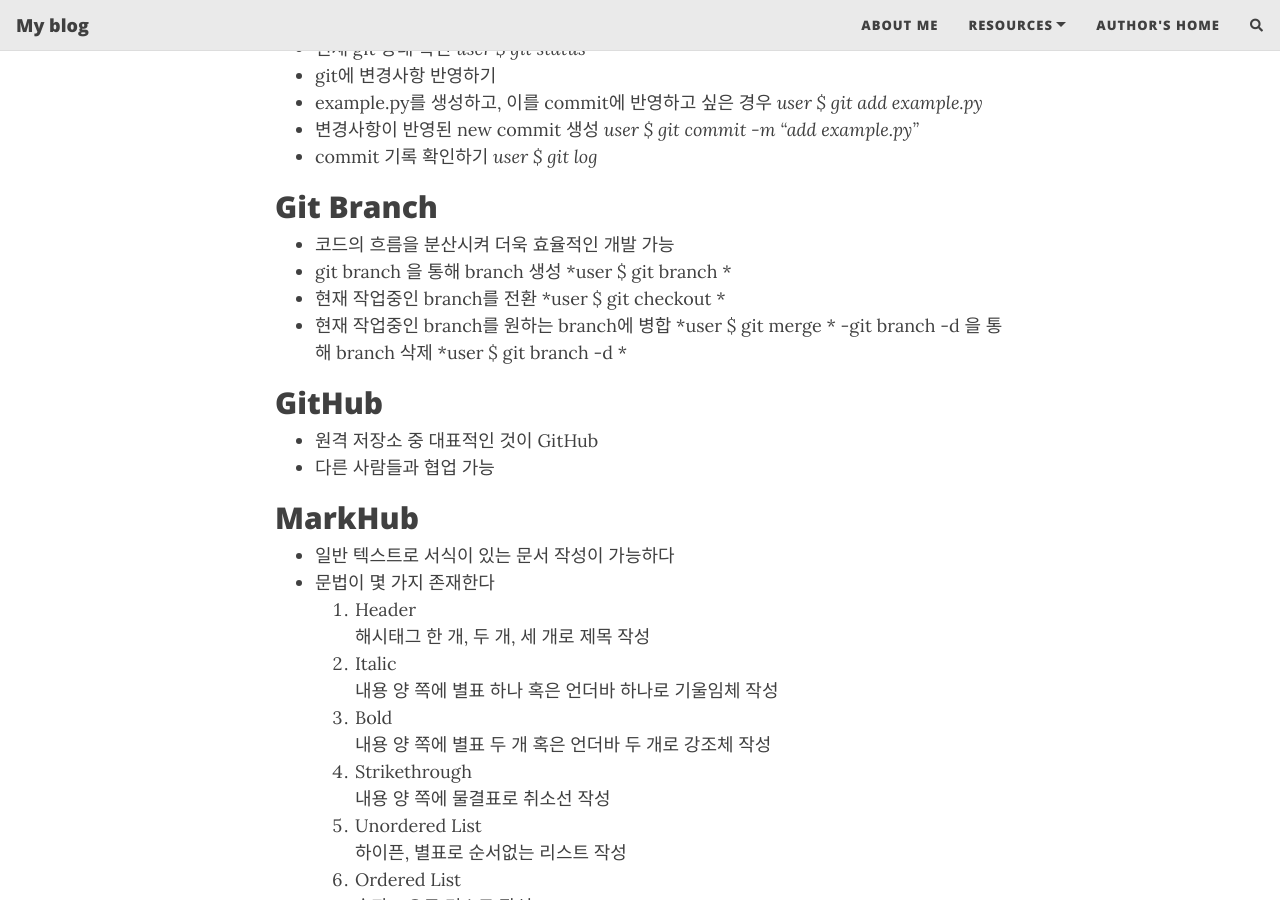
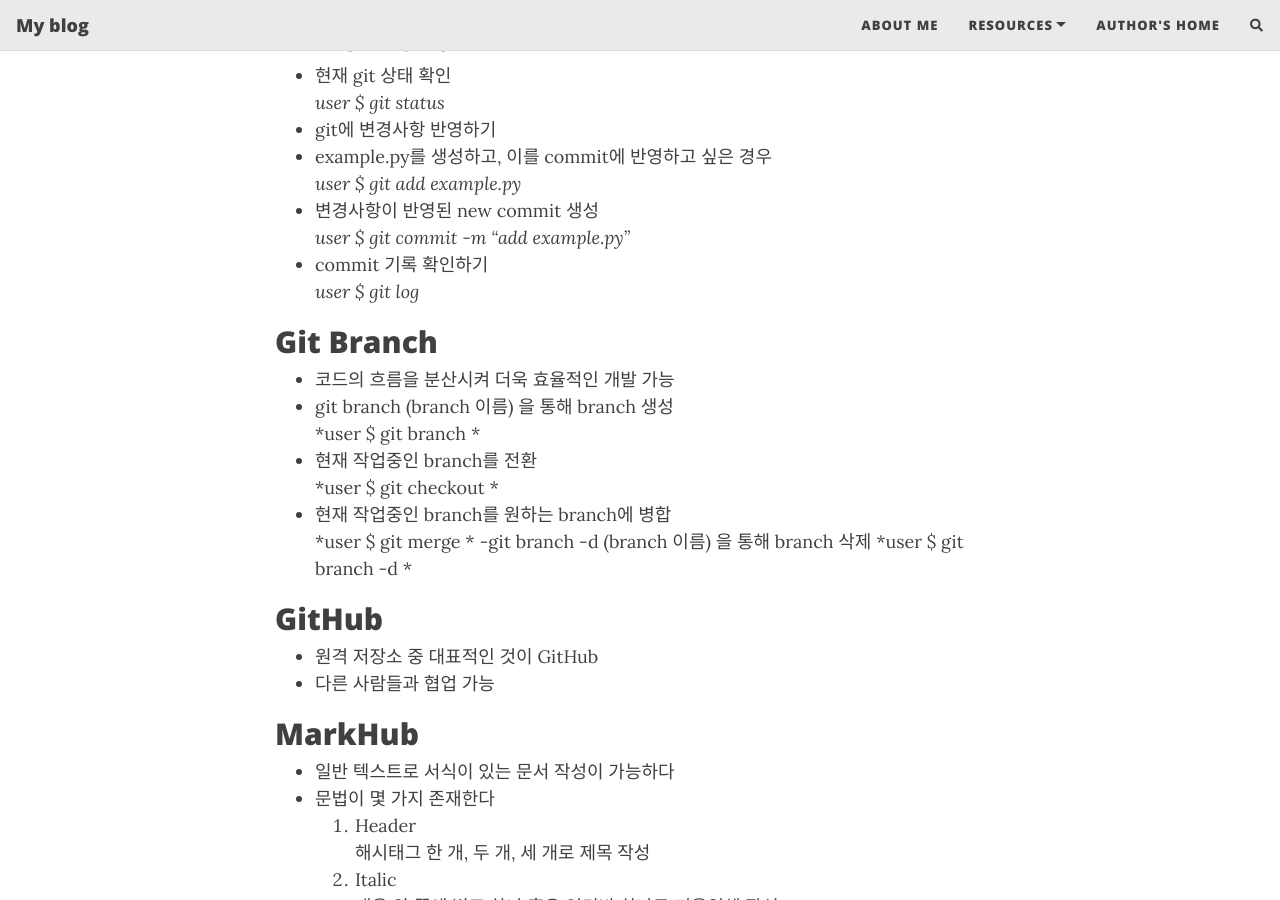
Before and after one commit to JongAh1224/JongAh1224.github.io, a Jekyll site: the page built from _posts/2021-12-16-What-I-learned.md, in a window 1280 px wide and 900 px high, scrolled down 398 px. Built offline with Jekyll 4.4.1, drawn with Linux system fonts in a browser that asks for light colours; nearby versions of some CDN libraries; comment, search, counter and statistics services are not loaded.

Commit message:
포스트 수정 3차

```diff
--- a/_posts/2021-12-16-What-I-learned.md
+++ b/_posts/2021-12-16-What-I-learned.md
@@ -15,26 +15,26 @@ comments: true
 ## Git 파일 상태
 
 - 현재 git 상태 확인
-*user $ git status*
+ *user $ git status*
 - git에 변경사항 반영하기
 - example.py를 생성하고, 이를 commit에 반영하고 싶은 경우
-*user $ git add example.py*
+ *user $ git add example.py*
 - 변경사항이 반영된 new commit 생성
-*user $ git commit -m "add example.py"*
+ *user $ git commit -m "add example.py"*
 - commit 기록 확인하기
-*user $ git log*
+ *user $ git log*
 
 ## Git Branch
 
 - 코드의 흐름을 분산시켜 더욱 효율적인 개발 가능
-- git branch <branch 이름> 을 통해 branch 생성
+- git branch (branch 이름) 을 통해 branch 생성
  *user $ git branch <branch_name>*
 - 현재 작업중인 branch를 전환
-*user $ git checkout <branch_name>*
+ *user $ git checkout <branch_name>*
 - 현재 작업중인 branch를 원하는 branch에 병합
-*user $ git merge <branch_name>*
--git branch -d <branch 이름> 을 통해 branch 삭제
-*user $ git branch -d <branch_name>*
+ *user $ git merge <branch_name>*
+-git branch -d (branch 이름) 을 통해 branch 삭제
+ *user $ git branch -d <branch_name>*
 
 ## GitHub
 
```
